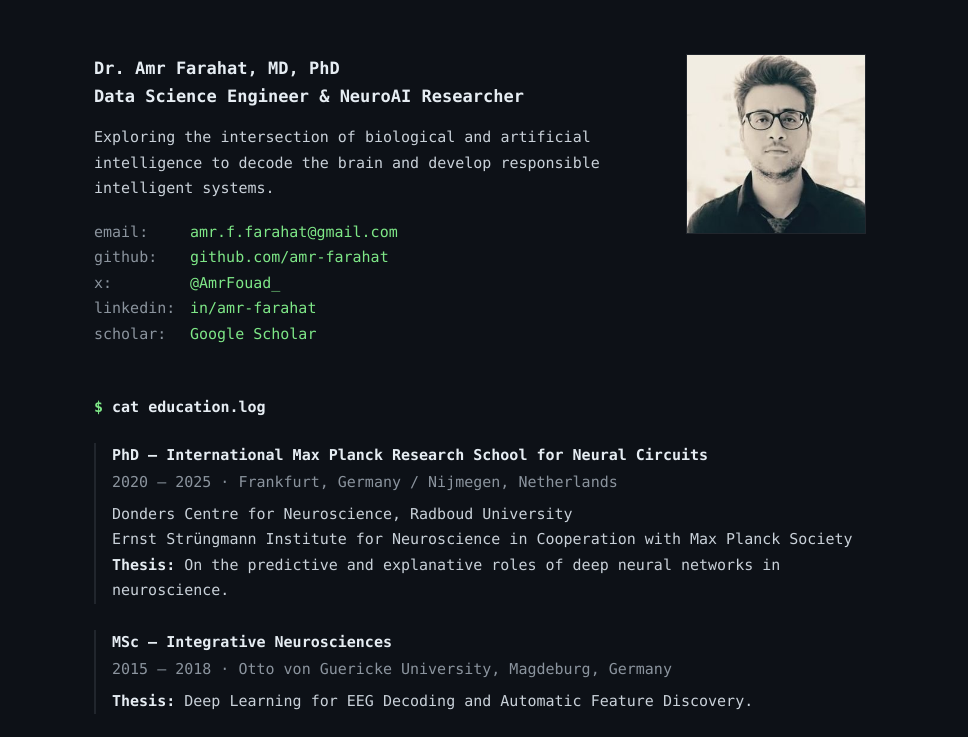
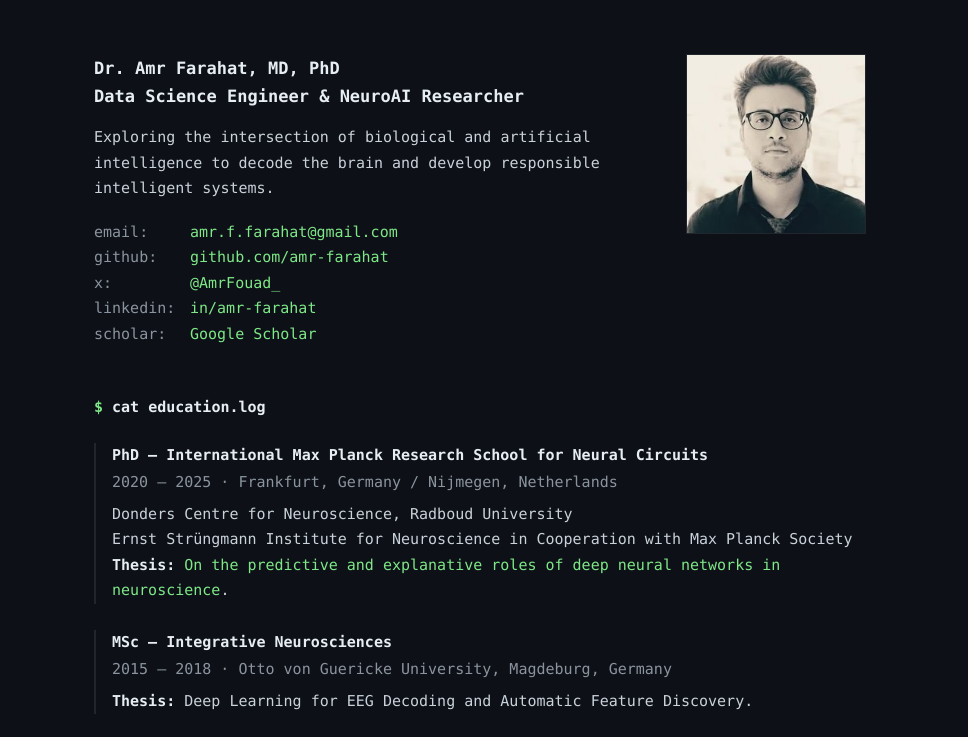
Before and after one commit to amr-farahat/amr-farahat.github.io, a plain HTML site: page index.html in a window 1280 px wide. Shown: the part 58-795 px from the top of the page, without its empty margins (156-1124 px from the left). Drawn offline with Linux system fonts and the light colour scheme.

Commit message:
Link PhD thesis in education section

```diff
--- a/index.html
+++ b/index.html
@@ -78,8 +78,9 @@ Data Science Engineer &amp; NeuroAI Researcher</pre>
                 <p class="meta">2020 – 2025 · Frankfurt, Germany / Nijmegen, Netherlands</p>
                 <p>Donders Centre for Neuroscience, Radboud University<br>
                     Ernst Strüngmann Institute for Neuroscience in Cooperation with Max Planck Society</p>
-                <p><strong>Thesis:</strong> On the predictive and explanative roles of deep neural networks in
-                    neuroscience.</p>
+                <p><strong>Thesis:</strong> <a href="https://books.radbouduniversitypress.nl/index.php/rup/catalog/book/On-the-predictive"
+                        target="_blank" rel="noopener">On the predictive and explanative roles of deep neural networks in
+                    neuroscience</a>.</p>
             </article>
 
             <article class="entry">
```
